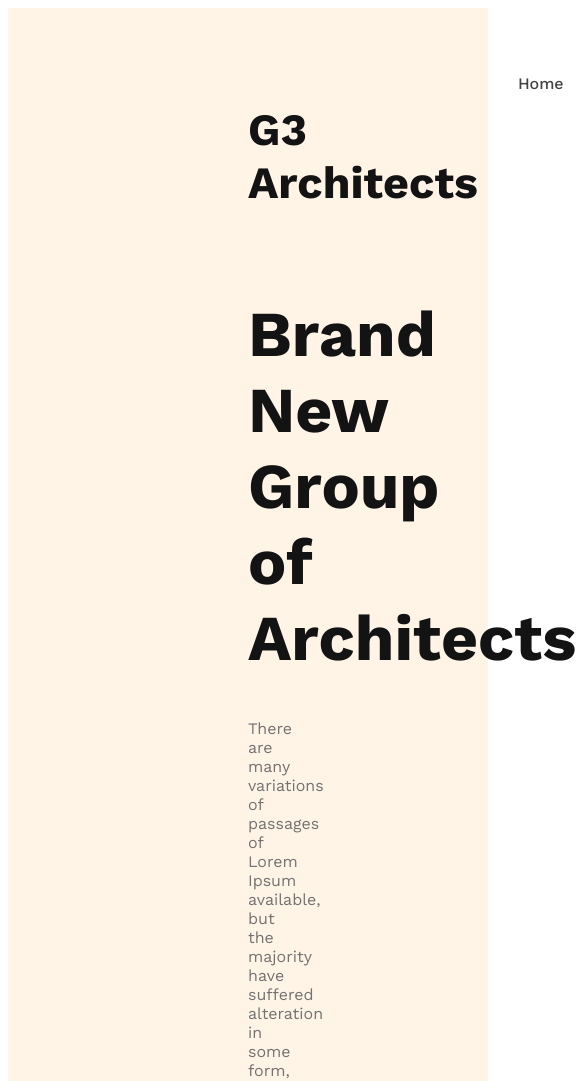
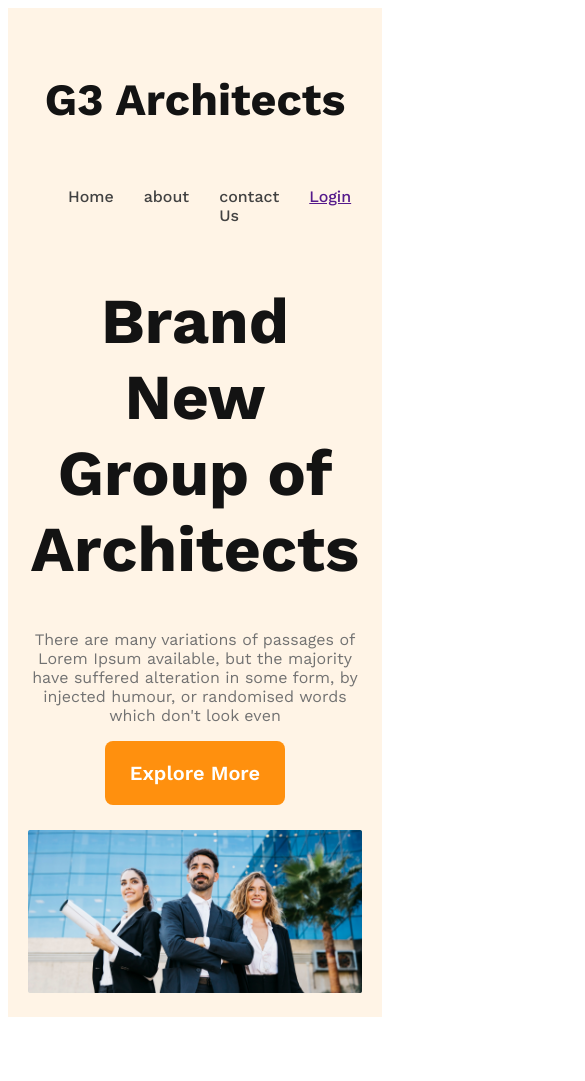
Before and after one commit to SabbirAhmedShojib/G3-Architects, a plain HTML site: page index.html in a window 390 px wide. Shown: the top 1081 px of the page, 585 px wide, since content can reach past the window. After the commit the page ends 1025 px from the top, so only its background shows below. Drawn offline with nearby package versions, Linux system fonts and the light colour scheme.

Commit message:
header responsive done

```diff
--- a/styles/style.css
+++ b/styles/style.css
@@ -30,6 +30,7 @@ h3{
     margin: 0px auto;
 }
 .banner-title{
+    text-align: center;
     font-size: 4rem;
     font-weight: 700;
     color: #131313;
@@ -39,6 +40,8 @@ h3{
 
 }
 .btn-primary{
+    cursor: pointer;
+    border-style: none;
     border-radius: 8px;
 background: #FF900E;
 width: 180px;
@@ -50,3 +53,33 @@ font-size: 20px;
 font-style: normal;
 font-weight: 600;
 }
+.banner img{
+    margin-top: 25px;
+    width: 100%;
+}
+/*responsive media query*/
+@media screen and (max-width:576px) {
+    header{
+        padding: 20px;
+    }
+    nav{
+        flex-direction: column;
+    }
+    nav h3{
+        text-align: center;
+    }
+    header img{
+        width: 100%;
+    }
+}
+
+/*responsive media query*/
+@media screen and (min-width:576px) and (max-width:992px)  {
+    header{
+        padding: 50px;
+    }
+
+nav{
+    flex-direction: column;
+}
+}
```
